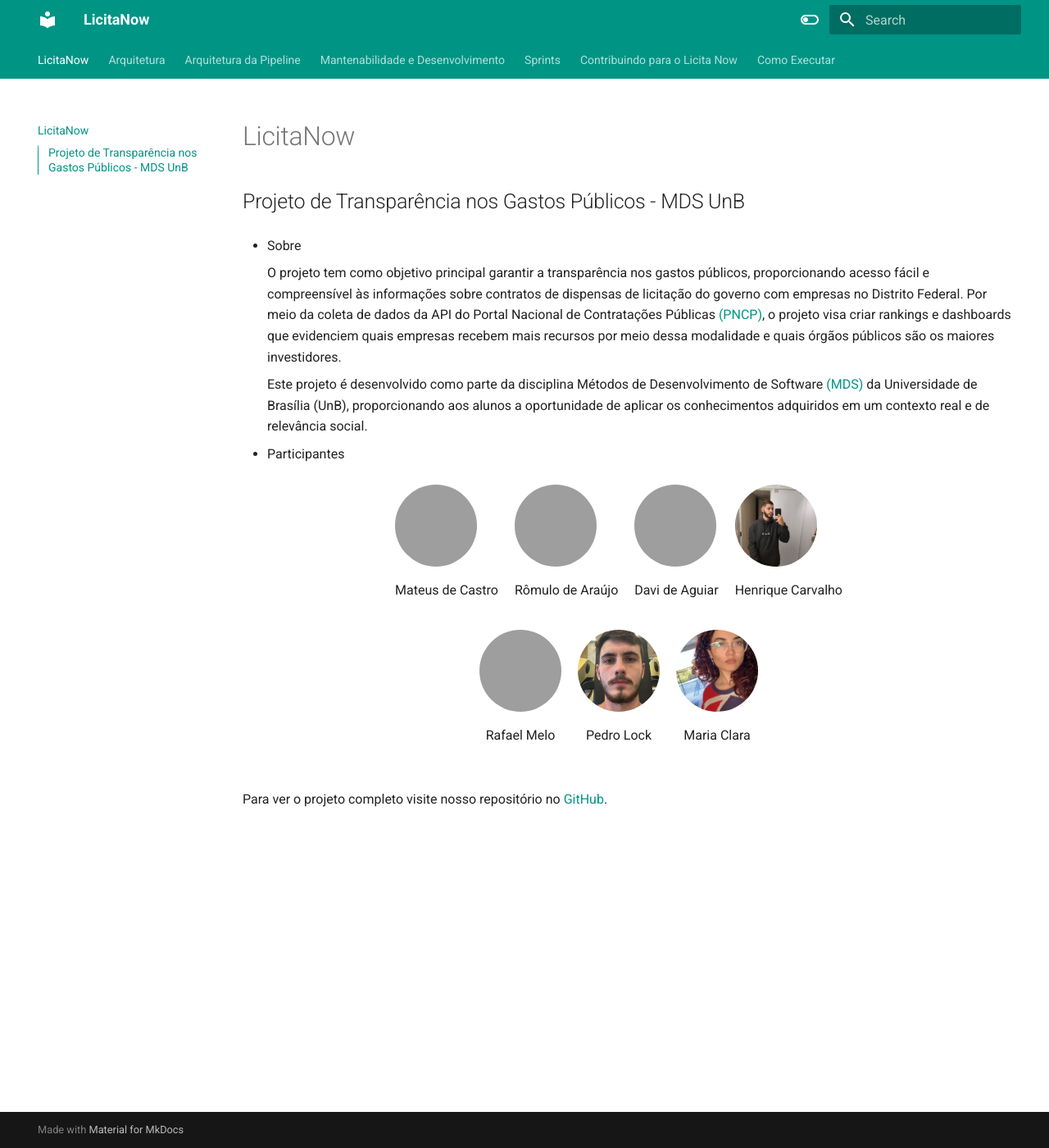
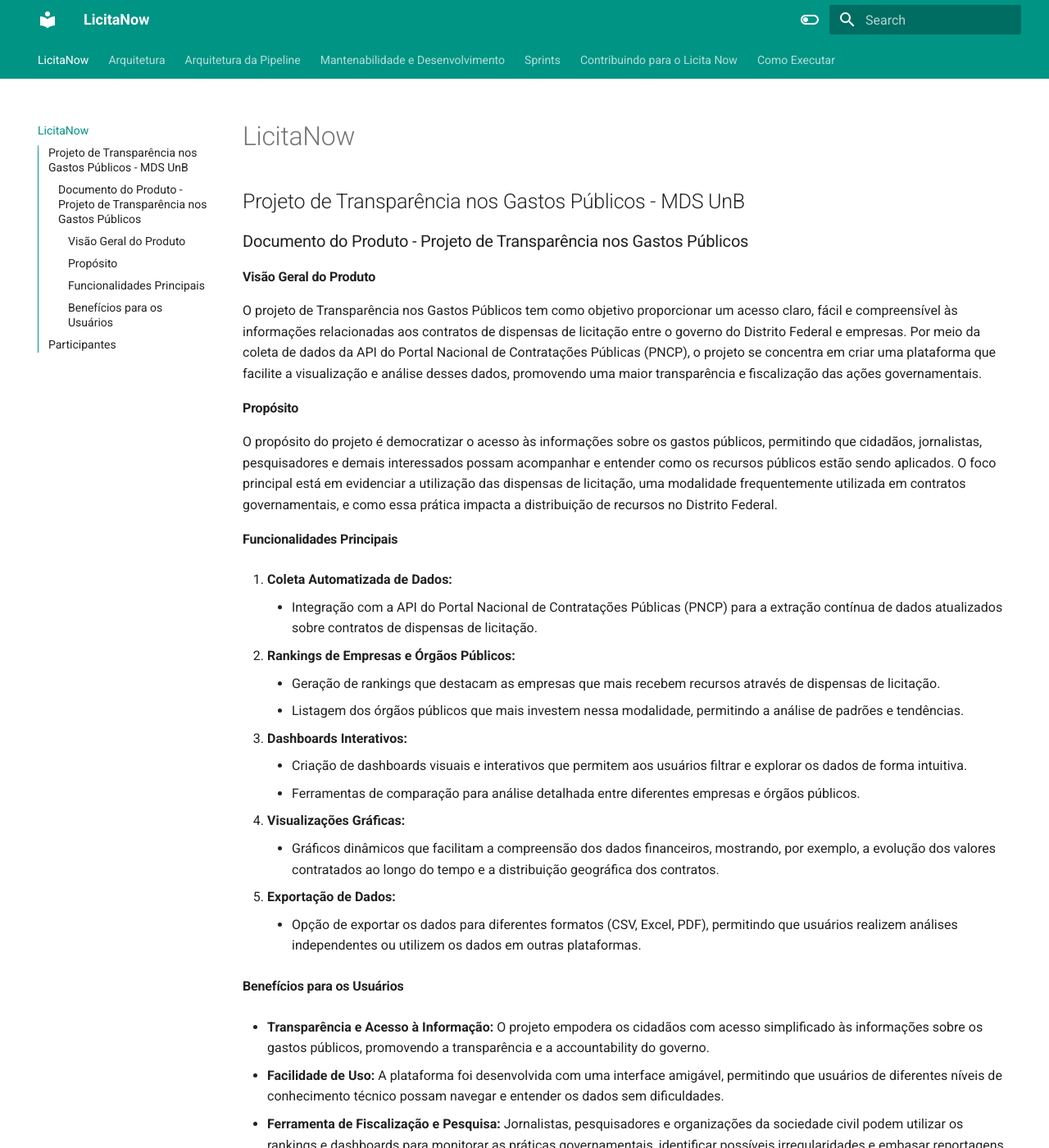
Before and after one commit to unb-mds/2024-1-Squad-10, an MkDocs documentation site: the page built from docs/index.md, in a window 1280 px wide and 1400 px high, cut to the strip 0-1400 px from the top of the window. Shown: the whole strip at 82% size. Built offline with MkDocs 1.6.1 and Material for MkDocs 9.7.7, drawn with Linux system fonts in a browser that asks for light colours; some of the changed text lies outside the part shown; grey boxes are pictures that could not be loaded.

Commit message:
documentação sobre o produto do nosso projeto

````diff
--- a/docs/index.md
+++ b/docs/index.md
@@ -2,13 +2,49 @@
 
 ## Projeto de Transparência nos Gastos Públicos - MDS UnB
 
-* Sobre
+### Documento do Produto - Projeto de Transparência nos Gastos Públicos
 
-    O projeto tem como objetivo principal garantir a transparência nos gastos públicos, proporcionando acesso fácil e compreensível às informações sobre contratos de dispensas de licitação do governo com empresas no Distrito Federal. Por meio da coleta de dados da API do Portal Nacional de Contratações Públicas [(PNCP)](https://www.gov.br/pncp/pt-br), o projeto visa criar rankings e dashboards que evidenciem quais empresas recebem mais recursos por meio dessa modalidade e quais órgãos públicos são os maiores investidores.
+#### Visão Geral do Produto
+O projeto de Transparência nos Gastos Públicos tem como objetivo proporcionar um acesso claro, fácil e compreensível às informações relacionadas aos contratos de dispensas de licitação entre o governo do Distrito Federal e empresas. Por meio da coleta de dados da API do Portal Nacional de Contratações Públicas (PNCP), o projeto se concentra em criar uma plataforma que facilite a visualização e análise desses dados, promovendo uma maior transparência e fiscalização das ações governamentais.
 
-    Este projeto é desenvolvido como parte da disciplina Métodos de Desenvolvimento de Software [(MDS)](https://mds.lappis.rocks/) da Universidade de Brasília (UnB), proporcionando aos alunos a oportunidade de aplicar os conhecimentos adquiridos em um contexto real e de relevância social.
+#### Propósito
+O propósito do projeto é democratizar o acesso às informações sobre os gastos públicos, permitindo que cidadãos, jornalistas, pesquisadores e demais interessados possam acompanhar e entender como os recursos públicos estão sendo aplicados. O foco principal está em evidenciar a utilização das dispensas de licitação, uma modalidade frequentemente utilizada em contratos governamentais, e como essa prática impacta a distribuição de recursos no Distrito Federal.
 
-* Participantes
+#### Funcionalidades Principais
+1. **Coleta Automatizada de Dados:**
+
+    - Integração com a API do Portal Nacional de Contratações Públicas (PNCP) para a extração contínua de dados atualizados sobre contratos de dispensas de licitação.
+
+2. **Rankings de Empresas e Órgãos Públicos:**
+
+    - Geração de rankings que destacam as empresas que mais recebem recursos através de dispensas de licitação.
+    - Listagem dos órgãos públicos que mais investem nessa modalidade, permitindo a análise de padrões e tendências.
+
+3. **Dashboards Interativos:**
+
+    - Criação de dashboards visuais e interativos que permitem aos usuários filtrar e explorar os dados de forma intuitiva.
+    - Ferramentas de comparação para análise detalhada entre diferentes empresas e órgãos públicos.
+
+4. **Visualizações Gráficas:**
+
+    - Gráficos dinâmicos que facilitam a compreensão dos dados financeiros, mostrando, por exemplo, a evolução dos valores contratados ao longo do tempo e a distribuição geográfica dos contratos.
+
+5. **Exportação de Dados:**
+
+    - Opção de exportar os dados para diferentes formatos (CSV, Excel, PDF), permitindo que usuários realizem análises independentes ou utilizem os dados em outras plataformas.
+
+#### Benefícios para os Usuários
+- **Transparência e Acesso à Informação:** O projeto empodera os cidadãos com acesso simplificado às informações sobre os gastos públicos, promovendo a transparência e a accountability do governo.
+
+- **Facilidade de Uso:** A plataforma foi desenvolvida com uma interface amigável, permitindo que usuários de diferentes níveis de conhecimento técnico possam navegar e entender os dados sem dificuldades.
+
+- **Ferramenta de Fiscalização e Pesquisa:** Jornalistas, pesquisadores e organizações da sociedade civil podem utilizar os rankings e dashboards para monitorar as práticas governamentais, identificar possíveis irregularidades e embasar reportagens ou estudos.
+
+- **Tomada de Decisões Informadas:** Os dados disponibilizados pela plataforma permitem que tomadores de decisão, tanto no setor público quanto privado, realizem análises fundamentadas sobre os contratos de dispensas de licitação, influenciando políticas públicas e estratégias de negócios.
+
+---
+
+## Participantes
 
 <div style="display: flex; justify-content: center; align-items: center;">
     <div style="display: flex; flex-wrap: wrap;">
@@ -65,8 +101,5 @@
 
 
 
-
-
-
-
 Para ver o projeto completo visite nosso repositório no [GitHub](https://github.com/unb-mds/2024-1-Squad-10).
+```
````
